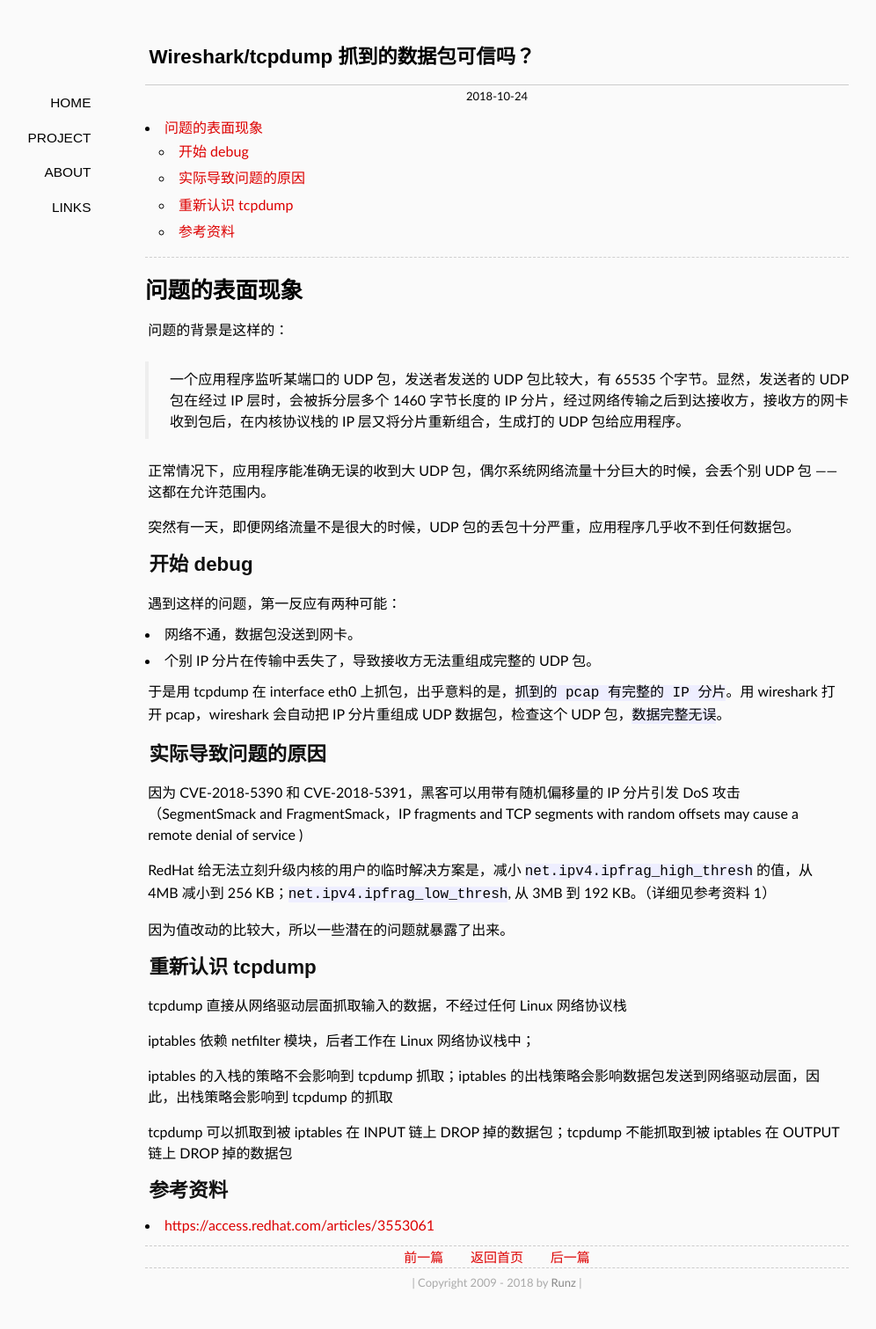
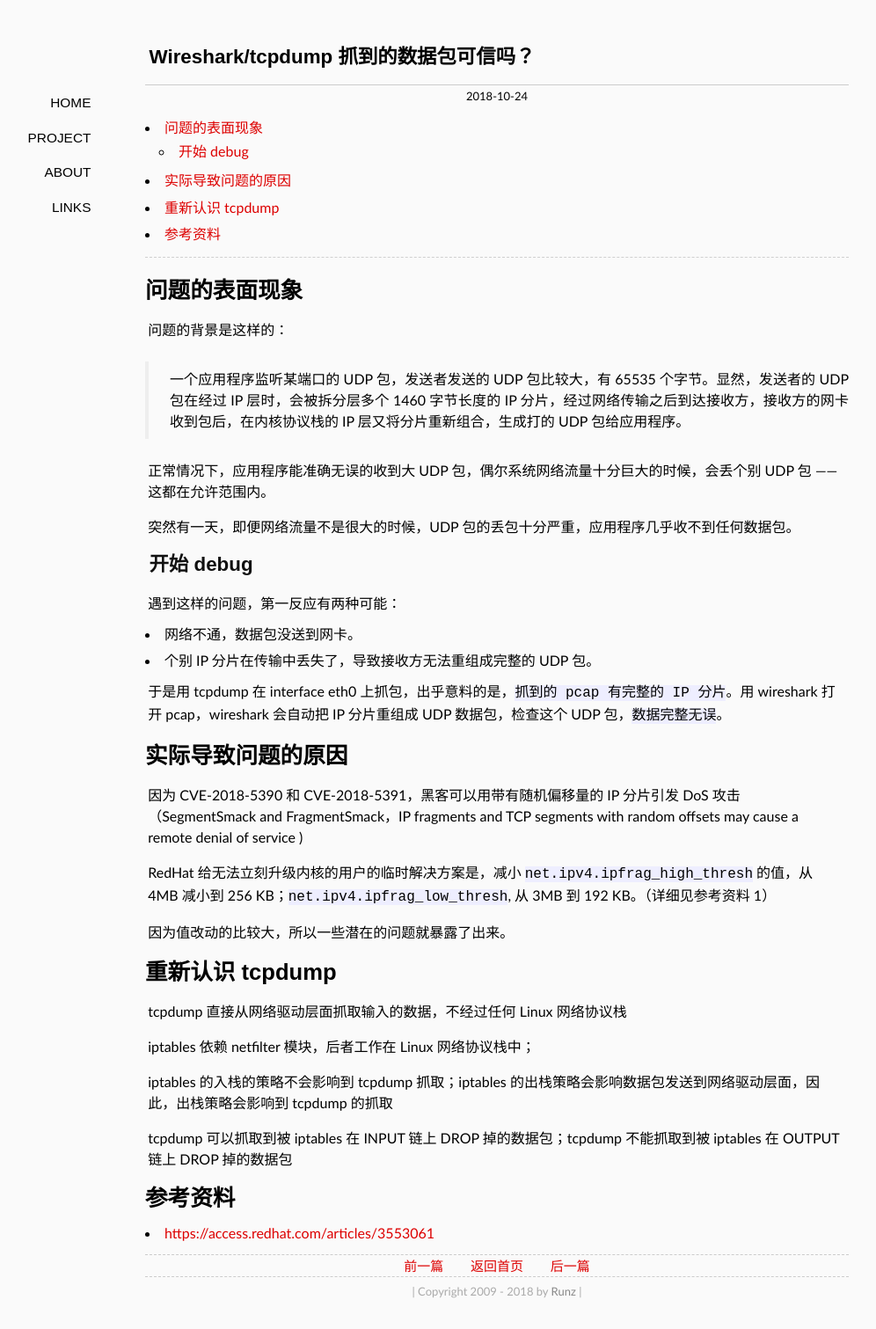
Before and after one commit to shaman7036/runzhen.github.io, a Jekyll site: the page built from _posts/2018-10-24-can-we-trust-wireshark.md, in a window 1280 px wide. Shown: the whole page at 88% size, without its empty margins (75-1071 px from the left). Built offline with Jekyll 4.4.1, drawn with Linux system fonts in a browser that asks for light colours; some web fonts are replaced; comment, search, counter and statistics services are not loaded.

```diff
--- a/_posts/2018-10-24-can-we-trust-wireshark.md
+++ b/_posts/2018-10-24-can-we-trust-wireshark.md
@@ -32,7 +32,7 @@ tags: [linux]
 
 
 
-## 实际导致问题的原因
+# 实际导致问题的原因
 
 因为 CVE-2018-5390 和 CVE-2018-5391，黑客可以用带有随机偏移量的 IP 分片引发 DoS 攻击（SegmentSmack and FragmentSmack，IP fragments and TCP segments with random offsets may cause a remote denial of service )
 
@@ -41,7 +41,7 @@ RedHat 给无法立刻升级内核的用户的临时解决方案是，减小 `ne
 因为值改动的比较大，所以一些潜在的问题就暴露了出来。
 
 
-## 重新认识 tcpdump
+# 重新认识 tcpdump
 
 tcpdump 直接从网络驱动层面抓取输入的数据，不经过任何 Linux 网络协议栈
 
@@ -56,5 +56,5 @@ tcpdump 可以抓取到被 iptables 在 INPUT 链上 DROP 掉的数据包；tcpd
 
 
 
-## 参考资料
+# 参考资料
 - [https://access.redhat.com/articles/3553061](https://access.redhat.com/articles/3553061)
```
